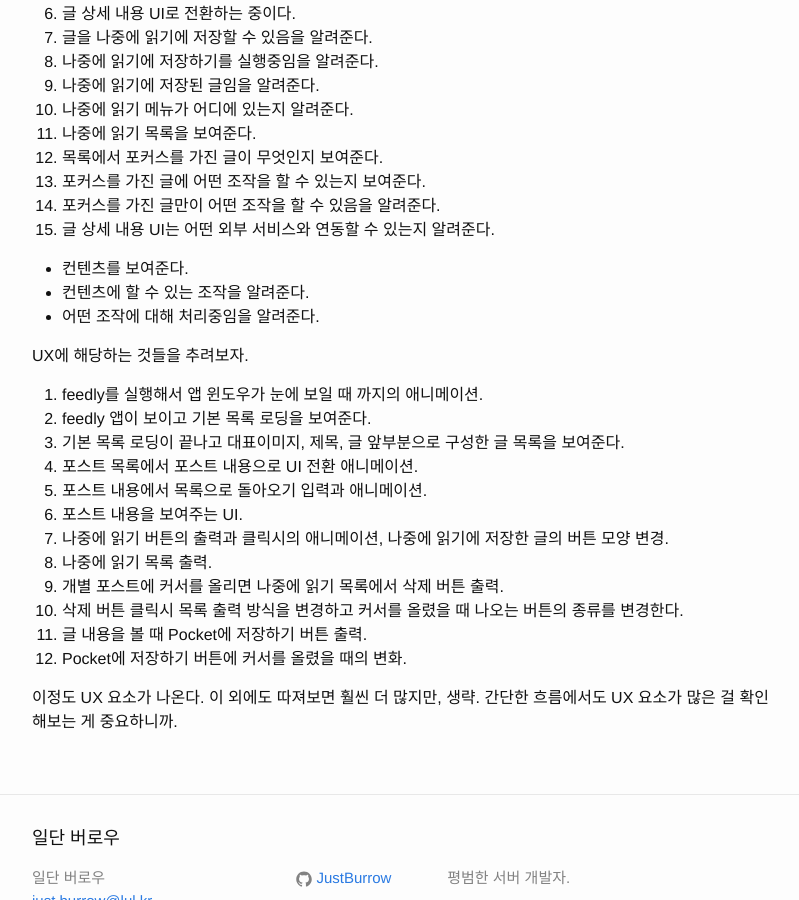
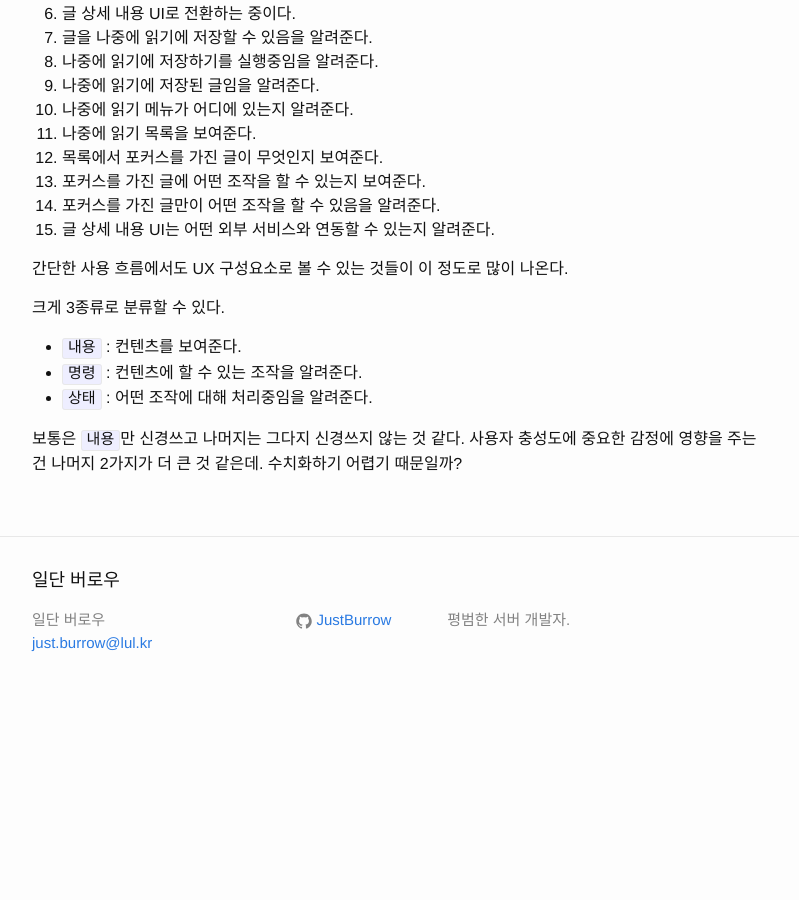
Before and after one commit to JustBurrow/JustBurrow.github.io, a Jekyll site: the page built from _posts/2017-01-15-ux-is.markdown, in a window 1280 px wide and 900 px high, scrolled down 558 px. Shown: the whole window, without its empty margins (238-1037 px from the left). Built offline with Jekyll 4.4.1, drawn with Linux system fonts in a browser that asks for light colours; after the commit the page ends 1272 px from its top, so only the background shows below that; some of the changed text lies outside the part shown.

Commit message:
(EDIT) 주제를 벗어난 내용 삭제.

```diff
--- a/_posts/2017-01-15-ux-is.markdown
+++ b/_posts/2017-01-15-ux-is.markdown
@@ -3,7 +3,7 @@ layout: post
 title: UX는 무엇일까.
 ---
 
-> **UX** : 서비스 컨텐츠와 서비스 UI가 사용자의 의식, 무의식에 끼치는 영향.
+> **UX** : 서비스 컨텐츠와 서비스 UI가 사용자의 의식, 무의식, 감정에 끼치는 영향.
 
 온라인 컨텐츠 서비스 분야에서의 의미이다.
 
@@ -27,23 +27,12 @@ title: UX는 무엇일까.
 14. 포커스를 가진 글만이 어떤 조작을 할 수 있음을 알려준다.
 15. 글 상세 내용 UI는 어떤 외부 서비스와 연동할 수 있는지 알려준다.
 
-* 컨텐츠를 보여준다.
-* 컨텐츠에 할 수 있는 조작을 알려준다.
-* 어떤 조작에 대해 처리중임을 알려준다.
+간단한 사용 흐름에서도 UX 구성요소로 볼 수 있는 것들이 이 정도로 많이 나온다.
 
-UX에 해당하는 것들을 추려보자.
+크게 3종류로 분류할 수 있다.
 
-1. feedly를 실행해서 앱 윈도우가 눈에 보일 때 까지의 애니메이션.
-2. feedly 앱이 보이고 기본 목록 로딩을 보여준다.
-3. 기본 목록 로딩이 끝나고 대표이미지, 제목, 글 앞부분으로 구성한 글 목록을 보여준다.
-4. 포스트 목록에서 포스트 내용으로 UI 전환 애니메이션.
-5. 포스트 내용에서 목록으로 돌아오기 입력과 애니메이션.
-6. 포스트 내용을 보여주는 UI.
-7. 나중에 읽기 버튼의 출력과 클릭시의 애니메이션, 나중에 읽기에 저장한 글의 버튼 모양 변경.
-8. 나중에 읽기 목록 출력.
-9. 개별 포스트에 커서를 올리면 나중에 읽기 목록에서 삭제 버튼 출력.
-10. 삭제 버튼 클릭시 목록 출력 방식을 변경하고 커서를 올렸을 때 나오는 버튼의 종류를 변경한다.
-11. 글 내용을 볼 때 Pocket에 저장하기 버튼 출력.
-12. Pocket에 저장하기 버튼에 커서를 올렸을 때의 변화.
+* `내용` : 컨텐츠를 보여준다.
+* `명령` : 컨텐츠에 할 수 있는 조작을 알려준다.
+* `상태` : 어떤 조작에 대해 처리중임을 알려준다.
 
-이정도 UX 요소가 나온다. 이 외에도 따져보면 훨씬 더 많지만, 생략. 간단한 흐름에서도 UX 요소가 많은 걸 확인 해보는 게 중요하니까.
+보통은 `내용`만 신경쓰고 나머지는 그다지 신경쓰지 않는 것 같다. 사용자 충성도에 중요한 감정에 영향을 주는 건 나머지 2가지가 더 큰 것 같은데. 수치화하기 어렵기 때문일까?
```
